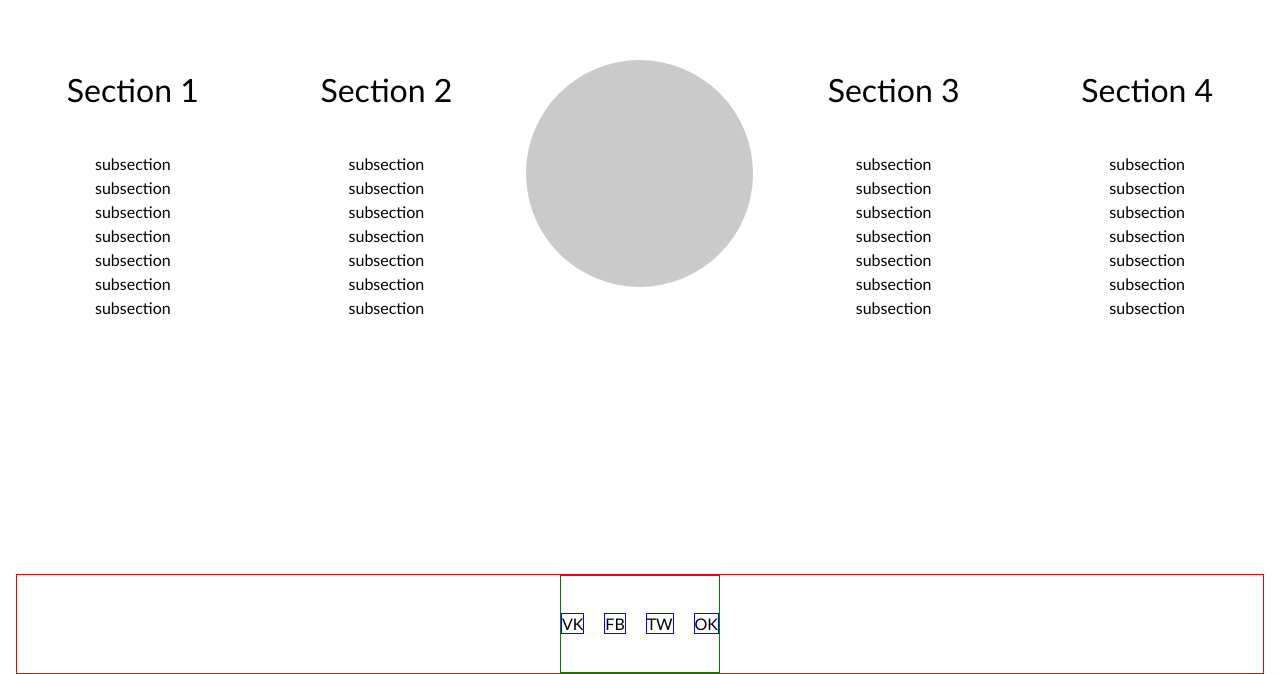
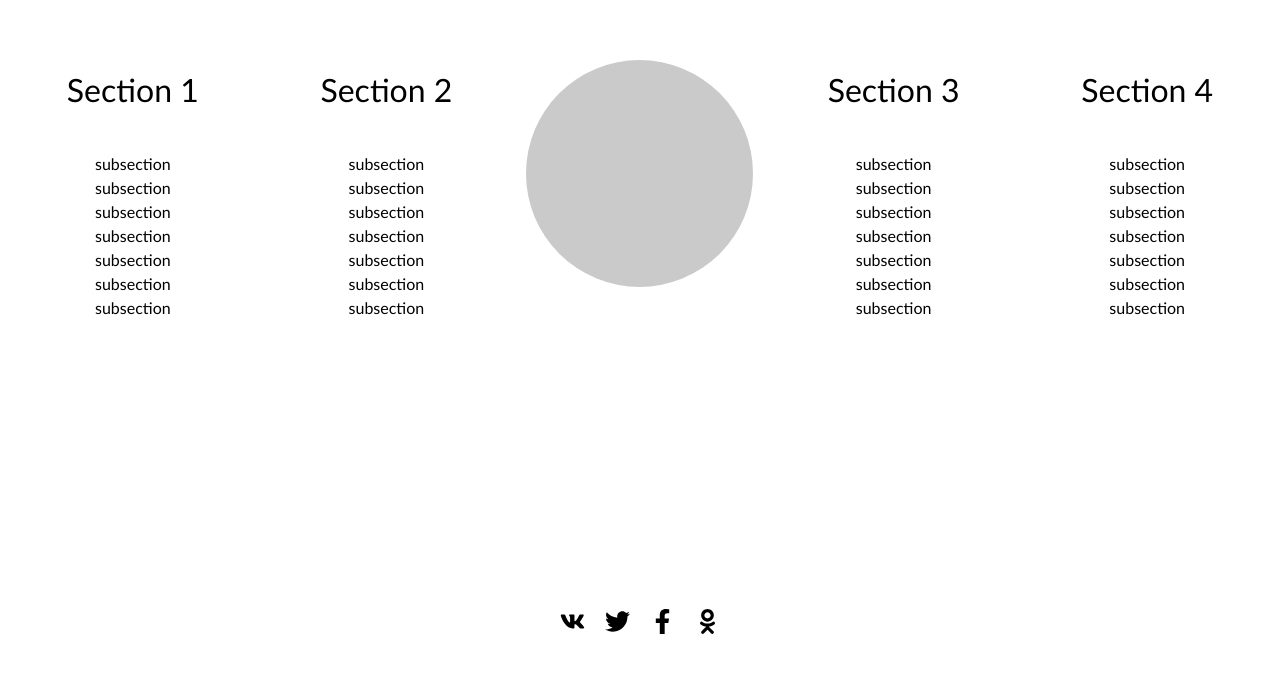
Before and after one commit to aivan3d66/food-shop, a React (Create React App) app: page / in a window 1280 px wide. Shown: the part 3152-3826 px from the top of the page. Built offline with nearby package versions, Linux system fonts and the light colour scheme.

Commit message:
add Socials styles

```diff
--- a/src/components/UI/Footer/component.js
+++ b/src/components/UI/Footer/component.js
@@ -12,17 +12,21 @@ export const FooterWrapper = styled.div`
   max-width: 1248px;
   min-height: 100px;
   margin: 0 auto;
-  border: 1px solid red;
 
   ul {
     display: flex;
     justify-content: space-between;
     align-items: center;
     width: 160px;
-    border: 1px solid green;
 
     li {
-      border: 1px solid blue;
+      font-size: 25px;
+      cursor: pointer;
+      transition: 0.3s;
+
+      &:hover {
+        color: #E4002B;
+      }
     }
   }
 `
--- a/src/components/UI/Footer/index.tsx
+++ b/src/components/UI/Footer/index.tsx
@@ -1,14 +1,18 @@
 import { Footer, FooterWrapper } from './component'
+import { FaVk } from 'react-icons/fa'
+import { FaTwitter } from 'react-icons/fa'
+import { FaFacebookF } from 'react-icons/fa'
+import { FaOdnoklassniki } from 'react-icons/fa'
 
 export default () => {
     return (
         <Footer>
             <FooterWrapper>
                 <ul>
-                    <li>VK</li>
-                    <li>FB</li>
-                    <li>TW</li>
-                    <li>OK</li>
+                    <li><FaVk /></li>
+                    <li><FaTwitter /></li>
+                    <li><FaFacebookF /></li>
+                    <li><FaOdnoklassniki /></li>
                 </ul>
             </FooterWrapper>
         </Footer>
```
